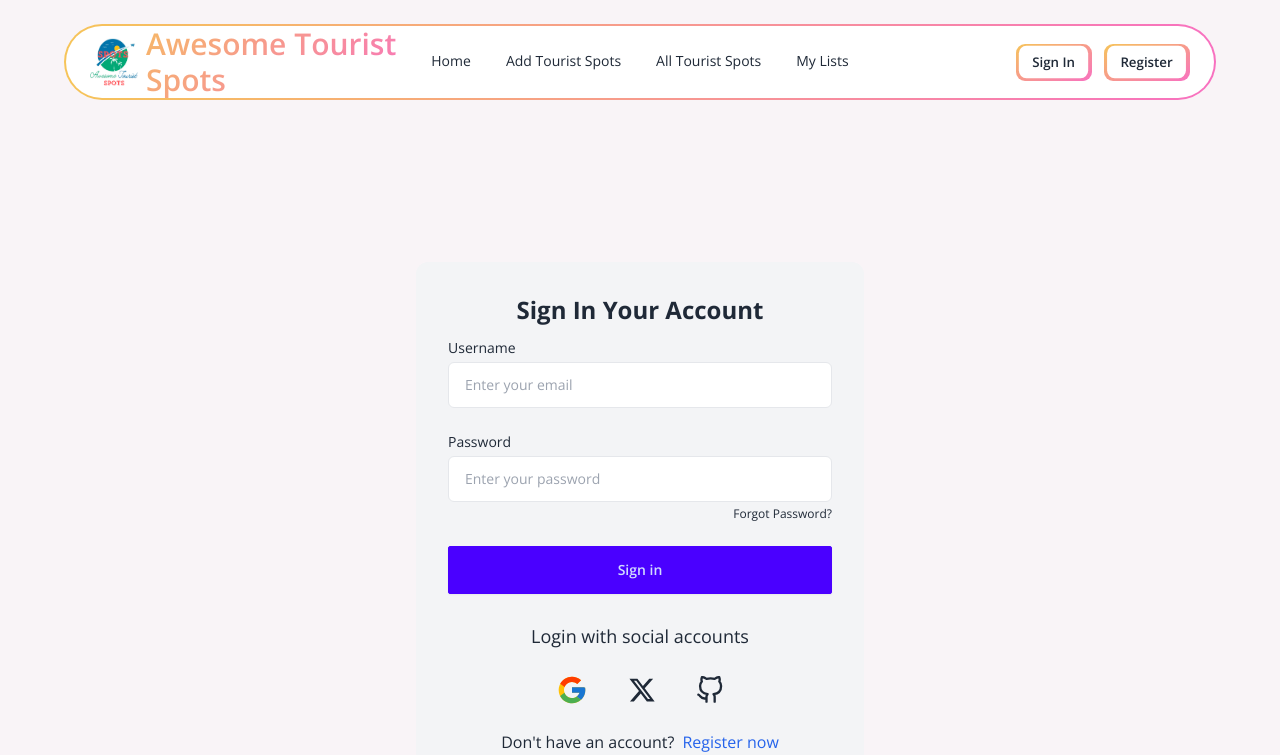
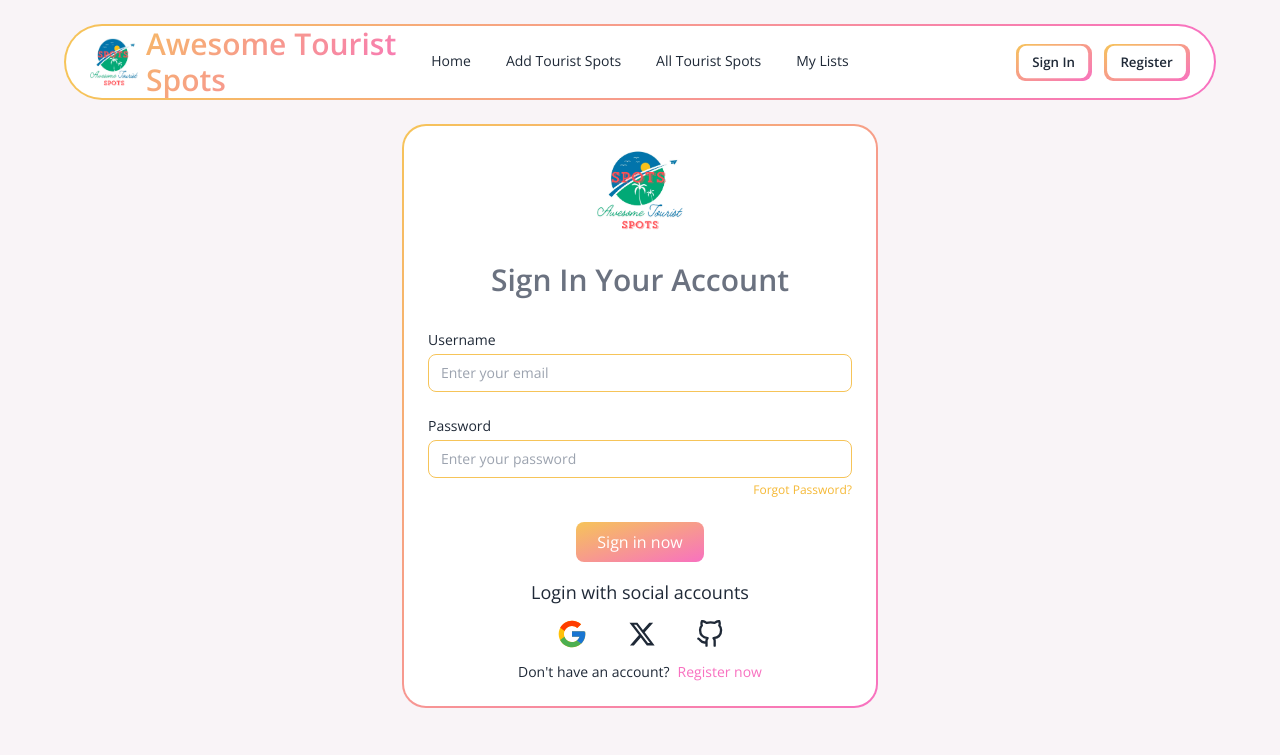
Before and after one commit to asif100a/Awesome-Tourist-Spots, a React (Vite) app: page /sign_in in a window 1280 px wide. Shown: the top 755 px of the page. Built offline with nearby package versions, Linux system fonts and the light colour scheme; no server answers.

Commit message:
Sign in page style changed

```diff
--- a/src/Pages/SignIn/SignIn.jsx
+++ b/src/Pages/SignIn/SignIn.jsx
@@ -5,6 +5,8 @@ import { FcGoogle } from "react-icons/fc";
 import { FaXTwitter } from "react-icons/fa6";
 import { FiGithub } from "react-icons/fi";
 import { useState } from "react";
+import logo from "../../assets/Add a heading (1).png";
+import "./signIn.css";
 
 const SignIn = () => {
     const donNot = "Don't";
@@ -75,9 +77,13 @@ const SignIn = () => {
     };
 
     return (
-        <div className="min-h-screen flex justify-center items-center">
-            <div className="w-full max-w-md p-8 space-y-3 rounded-xl bg-gray-100 dark:text-gray-800">
-                <h1 className="text-2xl font-bold text-center">Sign In Your Account</h1>
+        <div className="min-h-full flex items-center justify-center">
+            <div className="p-0 w-fit form-border mx-3">
+                <div className="w-auto md:w-[424px] m-6 rounded-lg">
+                    <div className="flex justify-center mb-8">
+                        <img src={logo} alt="Awesome Tourist Spots" className="w-30 h-20" />
+                    </div>
+                    <h1 className="text-2xl md:text-3xl font-semibold text-center text-gray-500 mb-8">Sign In Your Account</h1>
                 <form onSubmit={handleSignIn} noValidate="" action="" className="space-y-6">
                     <div className="space-y-1 text-sm">
                         <label htmlFor="username" className="block dark:text-gray-600">Username</label>
@@ -86,7 +92,7 @@ const SignIn = () => {
                             name="email"
                             id="email"
                             placeholder="Enter your email"
-                            className="w-full px-4 py-3 rounded-md dark:border-gray-300 dark:bg-gray-50 dark:text-gray-800 focus:dark:border-violet-600 border"
+                            className="w-full px-3 py-2 border border-[#f6c459] rounded-lg focus:outline-none focus:ring-2 focus:ring-[#f871c0]"
                         />
                         {<span className="text-red-600">{emailError}</span>}
                     </div>
@@ -97,14 +103,14 @@ const SignIn = () => {
                             name="password"
                             id="password"
                             placeholder="Enter your password"
-                            className="w-full px-4 py-3 rounded-md dark:border-gray-300 dark:bg-gray-50 dark:text-gray-800 focus:dark:border-violet-600 border"
+                            className="w-full px-3 py-2 border border-[#f6c459] rounded-lg focus:outline-none focus:ring-2 focus:ring-[#f871c0]"
                         />
                         {<span className="text-red-600">{passwordError}</span>}
-                        <div className="flex justify-end text-xs dark:text-gray-600">
+                        <div className="flex justify-end text-xs text-[#f5b834] dark:text-gray-600">
                             <a rel="noopener noreferrer" href="#">Forgot Password?</a>
                         </div>
                     </div>
-                    <button className="btn btn-primary block w-full p-3 text-center rounded-sm dark:text-gray-50 dark:bg-violet-600">Sign in</button>
+                    <input type="submit" value={'Sign in now'} className="w-32 hover:cursor-pointer bg-gradient-to-br from-[#f6c459] to-[#f871c0] text-white py-2 rounded-lg mx-auto block focus:outline-none focus:ring-2 focus:ring-offset-2 focus:ring-[#f871c0] mb-2" />
                 </form>
                 <div className="flex items-center pt-4 space-x-1">
                     <div className="flex-1 h-px sm:w-16 dark:bg-gray-300"></div>
@@ -122,11 +128,12 @@ const SignIn = () => {
                         <FiGithub className="w-7 h-7" />
                     </button>
                 </div>
-                <p className=" text-center sm:px-6 dark:text-gray-600"><span className="mr-2">{donNot} have an account?</span>
-                    <Link to="/register" className="text-blue-600 hover:underline">Register now</Link>
+                <p className=" text-center text-sm sm:px-6 dark:text-gray-600"><span className="mr-2">{donNot} have an account?</span>
+                    <Link to="/register" className="text-[#f871c0] hover:underline">Register now</Link>
                 </p>
                 <Toaster />
             </div>
+        </div>
         </div>
     );
 };
--- /dev/null
+++ b/src/Pages/SignIn/signIn.css
@@ -0,0 +1,9 @@
+.form-border{
+    border: 2px solid transparent;
+    background-image: linear-gradient(white, white),
+    linear-gradient(135deg, rgb(246, 196, 89) 0%, rgb(248, 113, 192) 100%);
+    background-origin: border-box;
+    background-clip: content-box, border-box;
+    border-radius: 24px;
+    overflow: hidden;
+}
--- a/src/SharedPage/Footer/Footer.jsx
+++ b/src/SharedPage/Footer/Footer.jsx
@@ -75,8 +75,8 @@ const Footer = () => {
 
                 </div>
             </div>
-            <div className="px-0 -mb-[1px]">
-                <div className="container w-screen py-8 lg:py-4 bg-gradient-to-br from-[#f6c459] to-[#f871c0]">
+            <div className="px-0 -mb-[1px] bg-gradient-to-br from-[#f6c459] to-[#f871c0]">
+                <div className="py-8 lg:py-4 ">
                     <p className="text-sm text-white capitalize text-center w-56 md:w-72 lg:w-auto mx-auto">© 2024 All rights reserved by Awesome Tourist Spots</p>
                 </div>
             </div>
```
